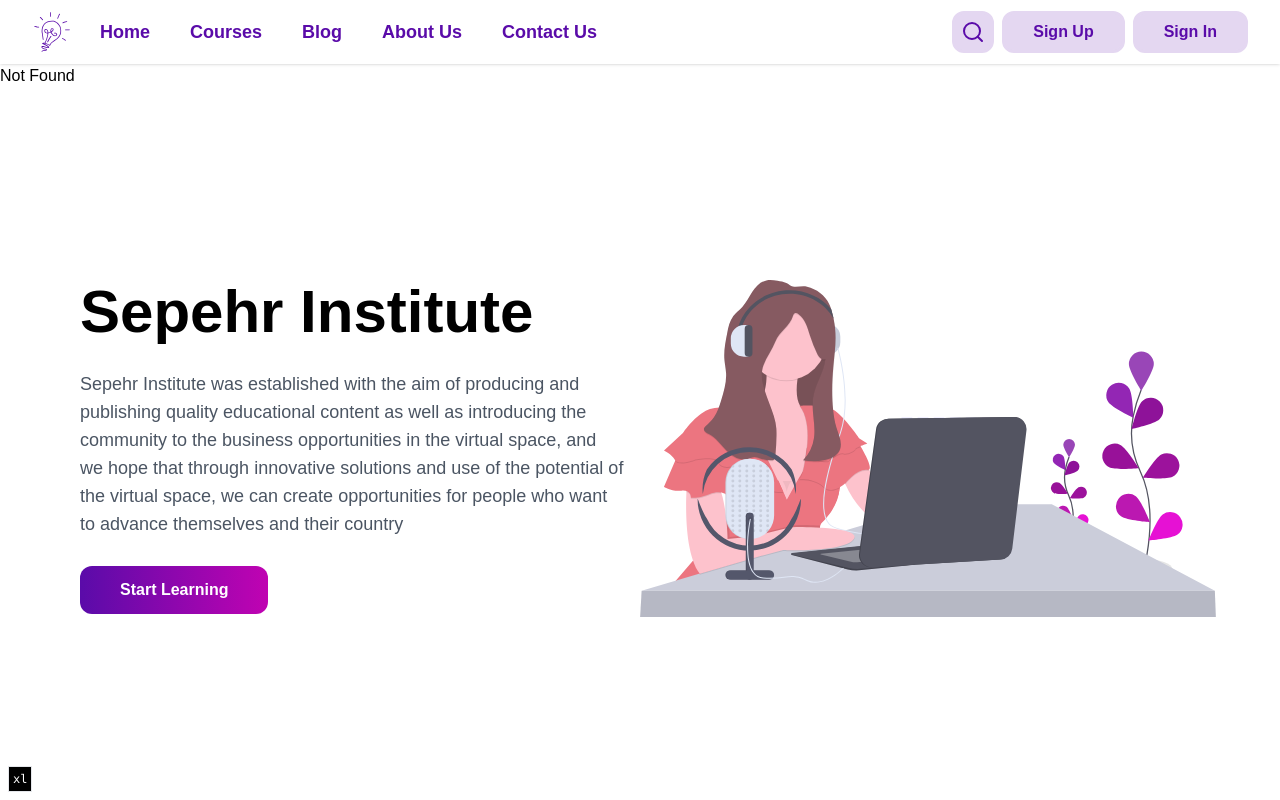
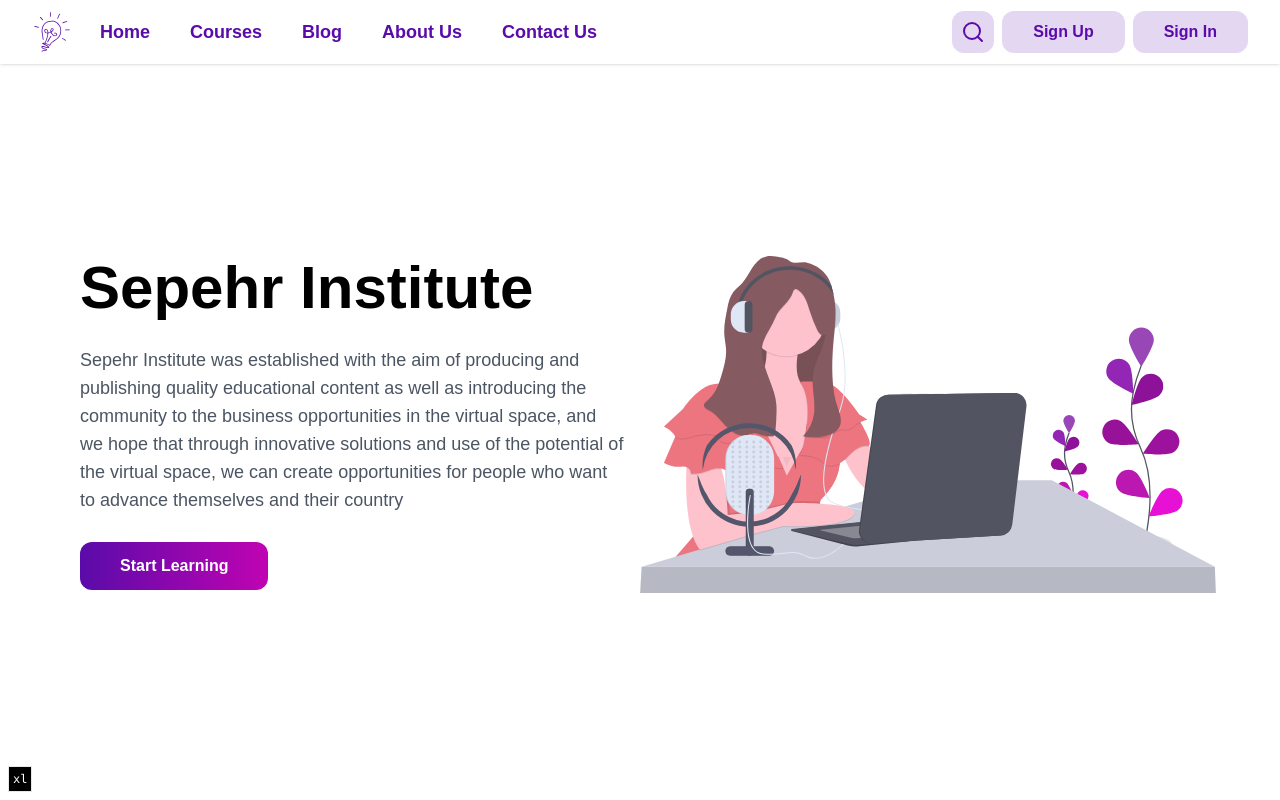
Before and after one commit to academy-react/luminous, a Next.js app: page /en in a window 1280 px wide. Shown: the top 800 px of the page. Built offline with nearby package versions, Linux system fonts and the light colour scheme; a web font is replaced by a local one.

Commit message:
refactor:delete page-not-found link

```diff
--- a/src/app/[lang]/layout.tsx
+++ b/src/app/[lang]/layout.tsx
@@ -1,6 +1,7 @@
 import "@/styles/globals.css";
 
 import { type Metadata } from "next";
+import Link from "next/link";
 
 import { iranSans, mitra, roboto } from "@/lib/fonts/fonts";
 import { cn } from "@/lib/utils";
@@ -11,7 +12,6 @@ import ThemeProvider from "@/components/providers/theme-provider";
 import TailwindIndicator from "@/components/utils/tailwind-indicator";
 
 import { i18n, type Locale } from "#/i18n.config";
-import Link from "next/link";
 
 export const metadata: Metadata = {
   title: "Luminous",
@@ -46,7 +46,6 @@ const RootLayout = ({
         <ThemeProvider attribute="class" defaultTheme="system" enableSystem>
           <div className="relative flex min-h-screen flex-col">
             <Header lang={lang} />
-            <Link href="/not-existing-route">Not Found</Link>
             {children}
             <Footer lang={lang} />
           </div>
```
